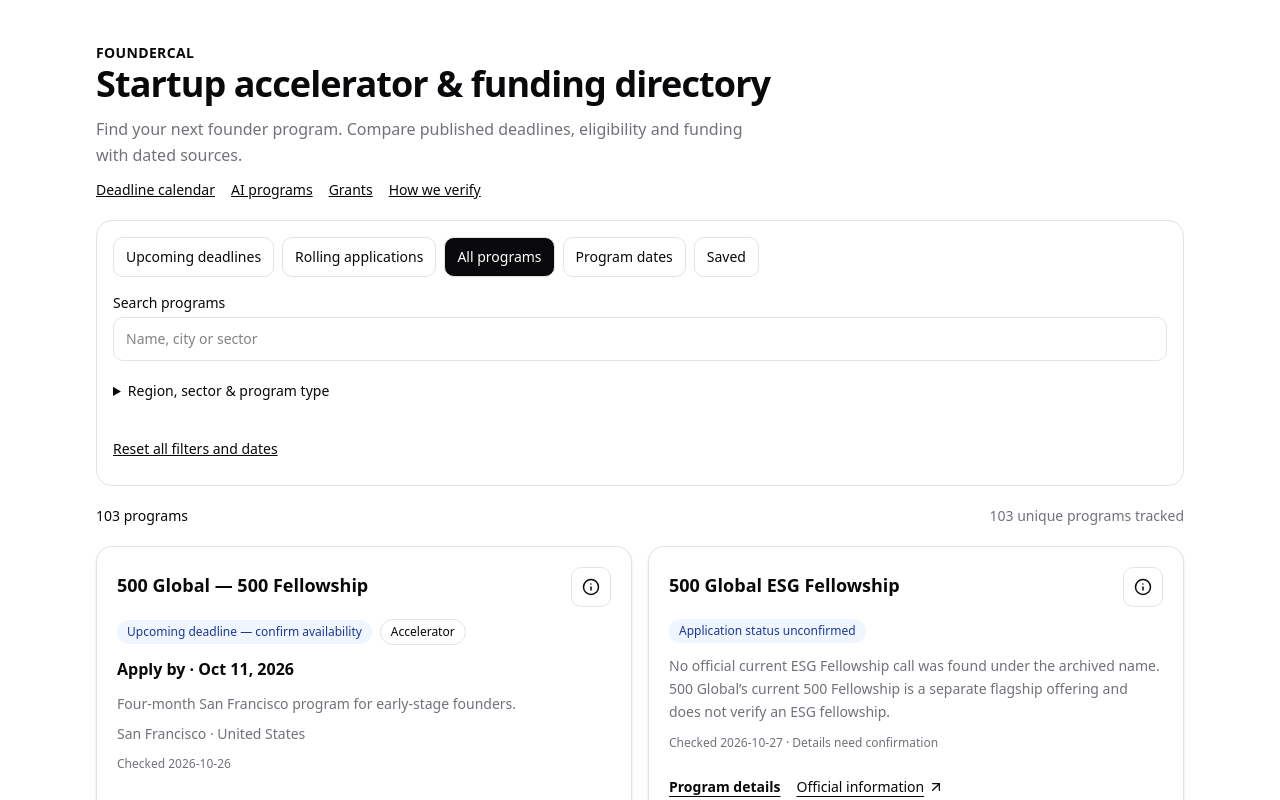
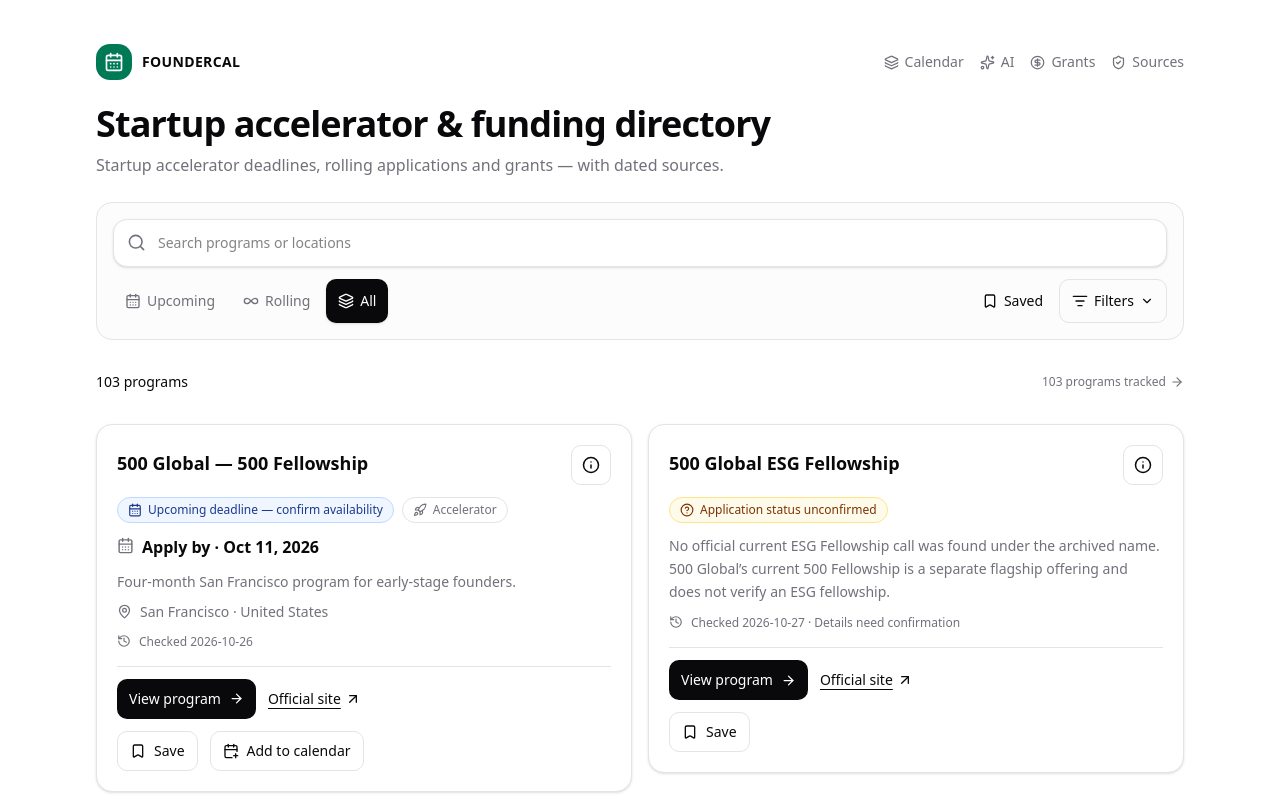
Before and after one commit to IgorShadurin/foundercal.org, a Next.js app: page /imported-accelerators in a window 1280 px wide. Shown: the top 800 px of the page. Built offline with nearby package versions, Linux system fonts and the light colour scheme.

Commit message:
Compact program discovery controls and clarify application status chips

```diff
--- a/src/components/event-calendar.tsx
+++ b/src/components/event-calendar.tsx
@@ -1,6 +1,21 @@
 "use client";
 import { useEffect, useMemo, useState } from "react";
 import Link from "next/link";
+import {
+  ArrowRight,
+  Bookmark,
+  CalendarDays,
+  CalendarRange,
+  ChevronDown,
+  CircleDollarSign,
+  Layers,
+  ListFilter,
+  RotateCcw,
+  Search,
+  ShieldCheck,
+  Sparkles,
+  Infinity as InfinityIcon,
+} from "lucide-react";
 import { Calendar } from "@/components/ui/calendar";
 import { parseISO, format, addDays } from "date-fns";
 import {
@@ -18,11 +33,9 @@
 import { readSaved } from "./program-actions";
 import { trackAction } from "./analytics-events";
 const modes = [
-  ["soon", "Upcoming deadlines"],
-  ["rolling", "Rolling applications"],
-  ["all", "All programs"],
-  ["milestones", "Program dates"],
-  ["saved", "Saved"],
+  { value: "soon", label: "Upcoming", icon: CalendarDays },
+  { value: "rolling", label: "Rolling", icon: InfinityIcon },
+  { value: "all", label: "All", icon: Layers },
 ];
 export function EventCalendar({
   programs,
@@ -38,7 +51,18 @@
   const [now, setNow] = useState(initialNow),
     [query, setQuery] = useState(initialQuery),
     [month, setMonth] = useState(() => parseISO(initialQuery.start)),
-    [saved, setSaved] = useState<string[]>([]);
+    [saved, setSaved] = useState<string[]>([]),
+    [filtersOpen, setFiltersOpen] = useState(false);
+  const filterCount = [
+    query.region !== "all",
+    query.sector !== "all",
+    query.type !== "all",
+    query.start !== now.slice(0, 10),
+    query.days !== 30,
+  ].filter(Boolean).length;
+  const hasChanges = Boolean(
+    serializeCalendarQuery(query, now.slice(0, 10), directory),
+  );
   const today = now.slice(0, 10);
   useEffect(() => {
     const sync = () => setSaved(readSaved());
@@ -196,63 +220,78 @@
   );
   return (
     <div className="space-y-5">
-      <header className="space-y-3">
-        <Link href="/" className="text-sm font-bold tracking-wide">
+      <header className="space-y-5 pb-1">
+        <div className="flex flex-wrap items-center justify-between gap-x-6 gap-y-2">
+          <Link
+            href="/"
+            className="inline-flex min-h-11 items-center gap-2.5 text-sm font-bold tracking-wide"
+          >
+            <span className="flex size-9 items-center justify-center rounded-xl bg-emerald-700 text-white">
+              <CalendarDays size={20} aria-hidden="true" />
+            </span>
             FOUNDERCAL
           </Link>
-        <h1 className="text-3xl font-semibold tracking-tight sm:text-4xl">
+          <nav
+            aria-label="Browse opportunities"
+            className="flex flex-wrap gap-x-3 text-xs text-muted-foreground sm:gap-x-4 sm:text-sm"
+          >
+            <Link
+              href={directory ? "/" : "/imported-accelerators"}
+              className="inline-flex min-h-11 items-center gap-1.5 hover:text-foreground"
+            >
+              <Layers size={15} aria-hidden="true" />
+              {directory ? "Calendar" : "Directory"}
+            </Link>
+            <Link
+              href="/programs/ai"
+              className="inline-flex min-h-11 items-center gap-1.5 hover:text-foreground"
+            >
+              <Sparkles size={15} aria-hidden="true" />
+              AI
+            </Link>
+            <Link
+              href="/programs/grants"
+              className="inline-flex min-h-11 items-center gap-1.5 hover:text-foreground"
+            >
+              <CircleDollarSign size={15} aria-hidden="true" />
+              Grants
+            </Link>
+            <Link
+              href="/methodology"
+              className="inline-flex min-h-11 items-center gap-1.5 hover:text-foreground"
+            >
+              <ShieldCheck size={15} aria-hidden="true" />
+              Sources
+            </Link>
+          </nav>
+        </div>
+        <div className="space-y-2">
+          <h1 className="max-w-3xl text-3xl font-semibold tracking-tight sm:text-4xl">
             {directory
               ? "Startup accelerator & funding directory"
               : "Startup accelerator deadlines"}
           </h1>
           <p className="max-w-2xl text-sm leading-relaxed text-muted-foreground sm:text-base">
-          Find your next founder program. Compare published deadlines,
-          eligibility and funding with dated sources.
+            Startup accelerator deadlines, rolling applications and grants —
+            with dated sources.
           </p>
-        <nav
-          aria-label="Browse opportunities"
-          className="flex flex-wrap gap-x-4 gap-y-2 text-sm"
-        >
-          <Link
-            href={directory ? "/" : "/imported-accelerators"}
-            className="underline"
-          >
-            {directory ? "Deadline calendar" : "All programs"}
-          </Link>
-          <Link href="/programs/ai" className="underline">
-            AI programs
-          </Link>
-          <Link href="/programs/grants" className="underline">
-            Grants
-          </Link>
-          <Link href="/methodology" className="underline">
-            How we verify
-          </Link>
-        </nav>
+        </div>
       </header>
       <section
         aria-label="Find programs"
-        className="space-y-4 rounded-2xl border bg-card p-4"
+        className="rounded-2xl border bg-muted/30 p-3 sm:p-4"
       >
-        <div className="flex flex-wrap gap-2" role="group" aria-label="View">
-          <>
-            {modes.map(([value, label]) => (
-              <button
-                key={value}
-                type="button"
-                aria-pressed={query.mode === value}
-                onClick={() => update({ mode: value })}
-                className={`min-h-10 rounded-lg border px-3 text-sm ${query.mode === value ? "bg-foreground text-background" : "hover:bg-muted"}`}
-              >
-                {label}
-              </button>
-            ))}
-          </>
-        </div>
-        <div className="space-y-3">
-          <label className="block text-sm">
+        <div className="relative">
+          <Search
+            size={19}
+            aria-hidden="true"
+            className="pointer-events-none absolute left-3.5 top-3.5 text-muted-foreground"
+          />
+          <label htmlFor="program-search" className="sr-only">
             Search programs
+          </label>
           <input
+            id="program-search"
             type="search"
             value={query.q}
             onChange={(e) => update({ q: e.target.value })}
@@ -263,20 +302,75 @@
                   result_count: rows.length,
                 });
             }}
-              placeholder="Name, city or sector"
-              className="mt-1 block min-h-11 w-full rounded-lg border bg-background px-3"
+            placeholder="Search programs or locations"
+            className="block min-h-12 w-full rounded-xl border bg-background pl-11 pr-3 text-sm shadow-sm"
           />
-          </label>
-          <details
-            open={
-              query.region !== "all" ||
-              query.sector !== "all" ||
-              query.type !== "all"
+        </div>
+        <div className="mt-3 flex flex-wrap items-center justify-between gap-2">
+          <div className="flex flex-wrap gap-1" role="group" aria-label="View">
+            {modes.map(({ value, label, icon: Icon }) => (
+              <button
+                key={value}
+                type="button"
+                aria-label={
+                  value === "all"
+                    ? "All programs"
+                    : value === "rolling"
+                      ? "Rolling applications"
+                      : "Upcoming deadlines"
                 }
+                aria-pressed={query.mode === value}
+                onClick={() => update({ mode: value })}
+                className={`inline-flex min-h-11 items-center justify-center gap-1.5 rounded-lg px-2 text-sm font-medium sm:px-3 ${query.mode === value ? "bg-foreground text-background shadow-sm" : "text-muted-foreground hover:bg-muted hover:text-foreground"}`}
               >
-            <summary className="min-h-10 cursor-pointer py-2 text-sm font-medium">
-              Region, sector &amp; program type
-            </summary>
+                <Icon size={16} aria-hidden="true" />
+                {label}
+              </button>
+            ))}
+          </div>
+          <div className="flex flex-wrap items-center gap-1">
+            <button
+              type="button"
+              aria-pressed={query.mode === "saved"}
+              onClick={() => update({ mode: "saved" })}
+              className={`inline-flex min-h-11 items-center gap-1.5 rounded-lg px-3 text-sm ${query.mode === "saved" ? "bg-foreground text-background" : "hover:bg-muted"}`}
+            >
+              <Bookmark size={16} aria-hidden="true" />
+              Saved
+              {saved.length > 0 && (
+                <span className="text-xs">({saved.length})</span>
+              )}
+            </button>
+            <button
+              type="button"
+              aria-expanded={filtersOpen}
+              aria-controls="advanced-filters"
+              onClick={() => setFiltersOpen(!filtersOpen)}
+              className={`inline-flex min-h-11 items-center gap-1.5 rounded-lg border px-3 text-sm font-medium ${filtersOpen ? "bg-background" : "hover:bg-background"}`}
+            >
+              <ListFilter size={16} aria-hidden="true" />
+              Filters
+              {filterCount > 0 && (
+                <span
+                  className="rounded-full bg-foreground px-1.5 text-xs text-background"
+                  aria-label={`${filterCount} active filters`}
+                >
+                  {filterCount}
+                </span>
+              )}
+              <ChevronDown
+                size={14}
+                aria-hidden="true"
+                className={filtersOpen ? "rotate-180" : ""}
+              />
+            </button>
+          </div>
+        </div>
+        <div
+          id="advanced-filters"
+          hidden={!filtersOpen}
+          className="mt-3 space-y-4 border-t pt-4"
+        >
           <div className="grid gap-3 sm:grid-cols-3">
             {(
               [
@@ -285,12 +379,12 @@
                 ["type", "Program type", choices.types],
               ] as const
             ).map(([key, label, values]) => (
-                <label key={key} className="text-sm">
+              <label key={key} className="text-sm font-medium">
                 {label}
                 <select
                   value={query[key]}
                   onChange={(e) => update({ [key]: e.target.value })}
-                    className="mt-1 block min-h-11 w-full rounded-lg border bg-background px-3 capitalize"
+                  className="mt-1 block min-h-11 w-full rounded-lg border bg-background px-3 font-normal capitalize"
                 >
                   <option value="all">All {label.toLowerCase()}s</option>
                   {values.map((v) => (
@@ -308,22 +402,37 @@
               </label>
             ))}
           </div>
-          </details>
-        </div>
+          <button
+            type="button"
+            aria-pressed={query.mode === "milestones"}
+            onClick={() =>
+              update({
+                mode: query.mode === "milestones" ? "soon" : "milestones",
+              })
+            }
+            className={`inline-flex min-h-11 items-center gap-2 rounded-lg border px-3 text-sm ${query.mode === "milestones" ? "bg-foreground text-background" : "bg-background hover:bg-muted"}`}
+          >
+            <CalendarRange size={16} aria-hidden="true" />
+            Program dates &amp; demo days
+          </button>
           {["soon", "milestones"].includes(query.mode) && (
             <div className="flex flex-wrap items-end gap-3">
-            <label className="text-sm">
+              <label className="min-w-0 text-sm">
                 From (UTC date)
                 <input
                   type="date"
                   value={query.start}
                   onChange={(e) => {
-                  if (/^\d{4}-\d{2}-\d{2}$/.test(e.target.value)) {
-                    update({ start: e.target.value });
-                    setMonth(parseISO(e.target.value));
+                    const value = e.target.value;
+                    if (
+                      /^\d{4}-\d{2}-\d{2}$/.test(value) &&
+                      Number.isFinite(Date.parse(value))
+                    ) {
+                      update({ start: value });
+                      setMonth(parseISO(value));
                     }
                   }}
-                className="mt-1 block min-h-10 rounded-lg border bg-background px-3"
+                  className="mt-1 block min-h-11 max-w-full rounded-lg border bg-background px-3"
                 />
               </label>
               <label className="text-sm">
@@ -331,7 +440,7 @@
                 <select
                   value={query.days}
                   onChange={(e) => update({ days: Number(e.target.value) })}
-                className="mt-1 block min-h-10 rounded-lg border bg-background px-3"
+                  className="mt-1 block min-h-11 rounded-lg border bg-background px-3"
                 >
                   {[30, 90, 182, 365].map((d) => (
                     <option key={d} value={d}>
@@ -341,7 +450,7 @@
                 </select>
               </label>
               <details className="basis-full">
-              <summary className="min-h-10 cursor-pointer rounded-lg border px-3 py-2 text-sm">
+                <summary className="min-h-11 cursor-pointer py-2.5 text-sm">
                   Choose on calendar
                 </summary>
                 <div className="mt-2 w-fit max-w-full rounded-xl border bg-background shadow-lg">
@@ -359,26 +468,43 @@
               </details>
             </div>
           )}
+        </div>
+      </section>
+      <div className="flex flex-wrap items-center justify-between gap-x-3 gap-y-1 text-sm">
+        <div>
+          <p role="status" aria-live="polite" className="font-medium">
+            {rows.length} {rows.length === 1 ? "program" : "programs"}
+            {query.mode === "saved"
+              ? " saved on this device"
+              : query.mode === "milestones"
+                ? " · Program dates"
+                : ""}
+          </p>
+          {["soon", "milestones"].includes(query.mode) && (
+            <p className="mt-0.5 text-xs text-muted-foreground">
+              {format(parseISO(query.start), "MMM d")} –{" "}
+              {format(parseISO(end), "MMM d, yyyy")}
+            </p>
+          )}
+        </div>
+        {hasChanges ? (
           <button
             type="button"
             onClick={reset}
-          className="min-h-10 text-sm underline"
+            className="inline-flex min-h-11 items-center gap-1.5 text-sm text-muted-foreground hover:text-foreground"
           >
-          Reset all filters and dates
+            <RotateCcw size={14} aria-hidden="true" />
+            Reset filters
           </button>
-      </section>
-      <div className="flex flex-wrap items-center justify-between gap-3 text-sm">
-        <p role="status" aria-live="polite">
-          {rows.length} {rows.length === 1 ? "program" : "programs"}
-          {["soon", "milestones"].includes(query.mode)
-            ? ` · ${query.start} to ${end}`
-            : ""}
-        </p>
-        <span className="text-muted-foreground">
-          {query.mode === "saved"
-            ? "Saved on this device"
-            : `${programs.length} unique programs tracked`}
-        </span>
+        ) : (
+          <Link
+            href="/imported-accelerators"
+            className="inline-flex min-h-11 items-center gap-1 text-xs text-muted-foreground hover:text-foreground"
+          >
+            {programs.length} programs tracked
+            <ArrowRight size={14} aria-hidden="true" />
+          </Link>
+        )}
       </div>
       {rows.length ? (
         <div className="grid items-start gap-4 md:grid-cols-2">
--- a/src/components/program-actions.tsx
+++ b/src/components/program-actions.tsx
@@ -57,7 +57,11 @@
         aria-label={`${saved ? "Unsave" : "Save"} this program`}
         className="inline-flex min-h-10 items-center gap-2 rounded-lg border px-3 hover:bg-muted"
       >
-        <Bookmark size={16} fill={saved ? "currentColor" : "none"} />
+        <Bookmark
+          aria-hidden="true"
+          size={16}
+          fill={saved ? "currentColor" : "none"}
+        />
         {saved ? "Saved" : "Save"}
       </button>
       {hasDates && (
@@ -67,8 +71,8 @@
           data-program={slug}
           className="inline-flex min-h-10 items-center gap-2 rounded-lg border px-3 hover:bg-muted"
         >
-          <CalendarPlus size={16} />
-          Add dates to calendar
+          <CalendarPlus size={16} aria-hidden="true" />
+          Add to calendar
         </a>
       )}
       {error && <span role="status">{error}</span>}
--- a/src/components/program-card.tsx
+++ b/src/components/program-card.tsx
@@ -1,5 +1,22 @@
 import Link from "next/link";
-import { Info, ArrowUpRight } from "lucide-react";
+import {
+  Info,
+  ArrowUpRight,
+  ArrowRight,
+  CalendarDays,
+  CircleCheck,
+  CircleHelp,
+  Clock3,
+  CircleMinus,
+  Infinity as InfinityIcon,
+  MapPin,
+  Monitor,
+  Layers,
+  Rocket,
+  CircleDollarSign,
+  Trophy,
+  History,
+} from "lucide-react";
 import {
   applicationState,
   applicationRounds,
@@ -28,9 +45,40 @@
       ? "Online"
       : event?.location.city;
   const due = isReviewDue(program, at);
+  const accepting = state.key === "open" || state.key === "rolling";
+  const StatusIcon =
+    state.key === "open"
+      ? CircleCheck
+      : state.key === "rolling"
+        ? InfinityIcon
+        : state.key === "upcoming" || state.key === "deadline"
+          ? CalendarDays
+          : state.key === "closed" || state.key === "inactive"
+            ? CircleMinus
+            : state.key === "check"
+              ? Clock3
+              : CircleHelp;
+  const statusStyle = accepting
+    ? "border-emerald-200 bg-emerald-50 text-emerald-800 dark:border-emerald-800 dark:bg-emerald-950 dark:text-emerald-200"
+    : state.key === "closed" || state.key === "inactive"
+      ? "border-transparent bg-muted text-muted-foreground"
+      : state.key === "unknown" || state.key === "check"
+        ? "border-amber-200 bg-amber-50 text-amber-900 dark:border-amber-800 dark:bg-amber-950 dark:text-amber-200"
+        : "border-blue-200 bg-blue-50 text-blue-900 dark:border-blue-800 dark:bg-blue-950 dark:text-blue-200";
+  const category = event?.categories.types[0];
+  const TypeIcon =
+    category === "accelerator" || category === "incubator"
+      ? Rocket
+      : category === "grant"
+        ? CircleDollarSign
+        : category === "competition"
+          ? Trophy
+          : Layers;
+  const LocationIcon =
+    event?.location.is_virtual && !event.location.is_hybrid ? Monitor : MapPin;
   return (
     <article
-      className="min-w-0 rounded-2xl border bg-card p-4 shadow-sm sm:p-5"
+      className={`min-w-0 rounded-2xl border bg-card p-4 shadow-sm sm:p-5 ${accepting ? "border-t-2 border-t-emerald-500 dark:border-t-emerald-600" : ""}`}
       data-program-card={program.slug}
     >
       <div className="flex min-w-0 items-start gap-3">
@@ -52,7 +100,7 @@
             title="Sources and review details"
             className="flex size-10 cursor-pointer list-none items-center justify-center rounded-lg border hover:bg-muted [&::-webkit-details-marker]:hidden"
           >
-            <Info size={18} />
+            <Info size={18} aria-hidden="true" />
           </summary>
           <div className="absolute right-0 z-10 mt-2 w-[min(17rem,75vw)] rounded-xl border bg-background p-4 text-sm shadow-lg">
             <p className="font-semibold">Checked {program.checked_at}</p>
@@ -90,18 +138,27 @@
       </div>
       <div className="mt-3 flex flex-wrap items-center gap-2 text-xs">
         <span
-          className={`rounded-full px-2.5 py-1 font-medium ${state.key === "closed" || state.key === "inactive" ? "bg-muted" : "bg-blue-50 text-blue-900 dark:bg-blue-950 dark:text-blue-100"}`}
+          className={`inline-flex items-center gap-1.5 rounded-full border px-2.5 py-1 font-medium ${statusStyle}`}
+          data-application-status={state.key}
         >
+          <StatusIcon size={14} className="shrink-0" aria-hidden="true" />
           {state.label}
         </span>
-        {event?.categories.types[0] && (
-          <span className="rounded-full border px-2.5 py-1 capitalize">
-            {event.categories.types[0]}
+        {category && (
+          <span className="inline-flex items-center gap-1.5 rounded-full border px-2.5 py-1 capitalize text-muted-foreground">
+            <TypeIcon size={14} aria-hidden="true" />
+            {category}
           </span>
         )}
       </div>
       {date && (
-        <p className="mt-3 font-semibold">
+        <p className="mt-3 flex items-start gap-2 font-semibold">
+          <CalendarDays
+            size={17}
+            className="mt-0.5 shrink-0 text-muted-foreground"
+            aria-hidden="true"
+          />
+          <span>
             {highlight?.label ??
               (state.key === "upcoming"
                 ? "Opens"
@@ -109,31 +166,37 @@
                   ? "Closed"
                   : "Apply by")}{" "}
             · <time dateTime={date}>{formatDate(date)}</time>
+          </span>
         </p>
       )}
       <p className="mt-3 text-sm leading-relaxed text-muted-foreground">
         {event?.description ?? program.summary}
       </p>
       {format && (
-        <p className="mt-2 text-sm text-muted-foreground">
+        <p className="mt-2 flex items-center gap-2 text-sm text-muted-foreground">
+          <LocationIcon size={15} className="shrink-0" aria-hidden="true" />
           {[format, event?.location.country].filter(Boolean).join(" · ")}
         </p>
       )}
-      <p className="mt-3 text-xs text-muted-foreground">
+      <p className="mt-3 flex items-start gap-2 text-xs text-muted-foreground">
+        <History size={14} className="shrink-0" aria-hidden="true" />
+        <span>
           Checked {program.checked_at}
           {due ? " · Review due" : ""}
           {program.status === "needs_review"
             ? " · Details need confirmation"
             : ""}
+        </span>
       </p>
-      <div className="mt-4 flex flex-wrap items-center gap-4 text-sm">
+      <div className="mt-4 flex flex-wrap items-center gap-3 border-t pt-3 text-sm">
         <Link
           href={`/deadline/${program.slug}`}
           data-track="program_view"
           data-program={program.slug}
-          className="font-semibold underline underline-offset-4"
+          className="inline-flex min-h-10 items-center gap-2 rounded-lg bg-foreground px-3 font-medium text-background hover:opacity-90"
         >
-          Program details
+          View program
+          <ArrowRight size={15} aria-hidden="true" />
         </Link>
         {program.website && (
           <a
@@ -144,8 +207,8 @@
             data-program={program.slug}
             className="inline-flex min-h-10 items-center gap-1 underline underline-offset-4"
           >
-            Official information
-            <ArrowUpRight size={16} />
+            Official site
+            <ArrowUpRight size={16} aria-hidden="true" />
           </a>
         )}
       </div>
```
Lines whose indentation alone changed are shown as unchanged.
